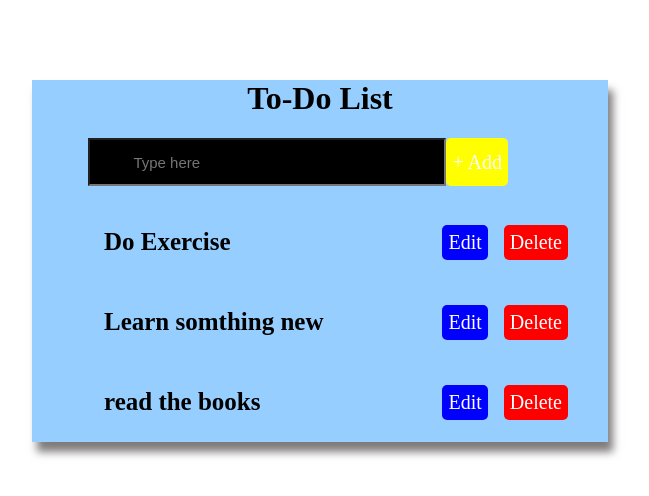
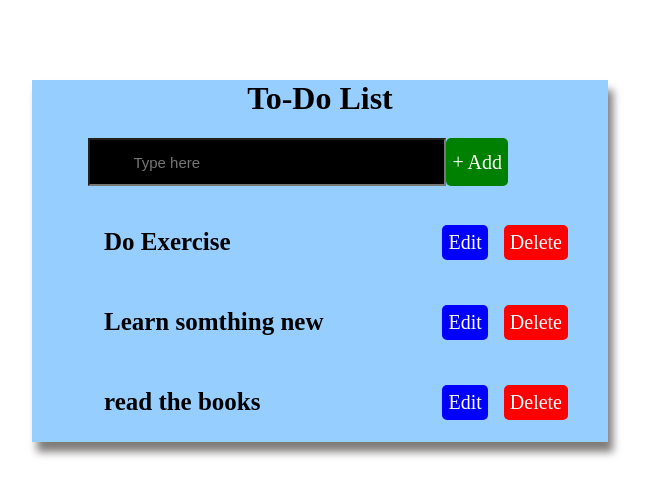
Before and after one commit to hsweetlin/hello-world, a React (Create React App) app: page / in a window 1280 px wide. Shown: the top 496 px of the page, without its empty margins (320-969 px from the left). Built offline with nearby package versions, Linux system fonts and the light colour scheme.

Commit message:
changed the add button color by its previous color

```diff
--- a/src/components/Todo/styles.css
+++ b/src/components/Todo/styles.css
@@ -35,7 +35,7 @@ margin-left:10px;
     text-align: center;
 }
 .addButton{
-    background-color:yellow;
+    background-color:green;
 }
 
 b{
```
